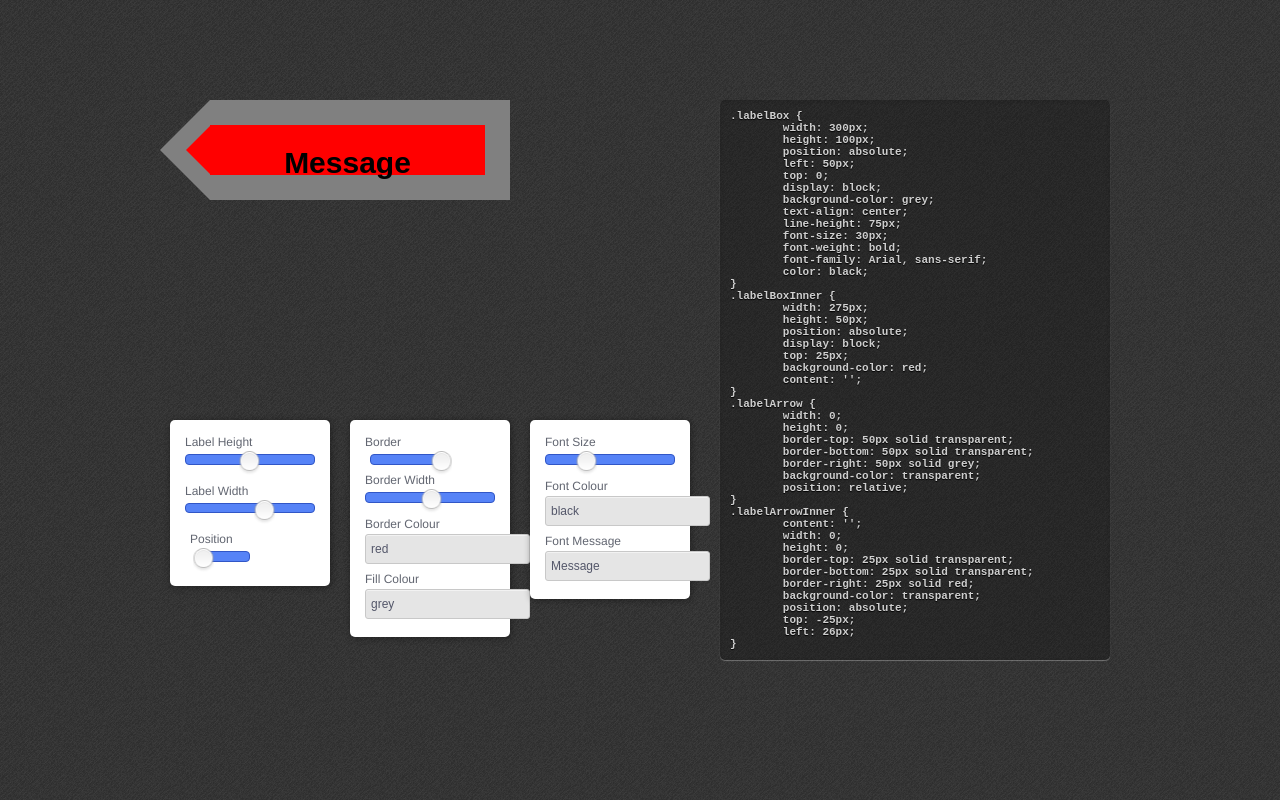
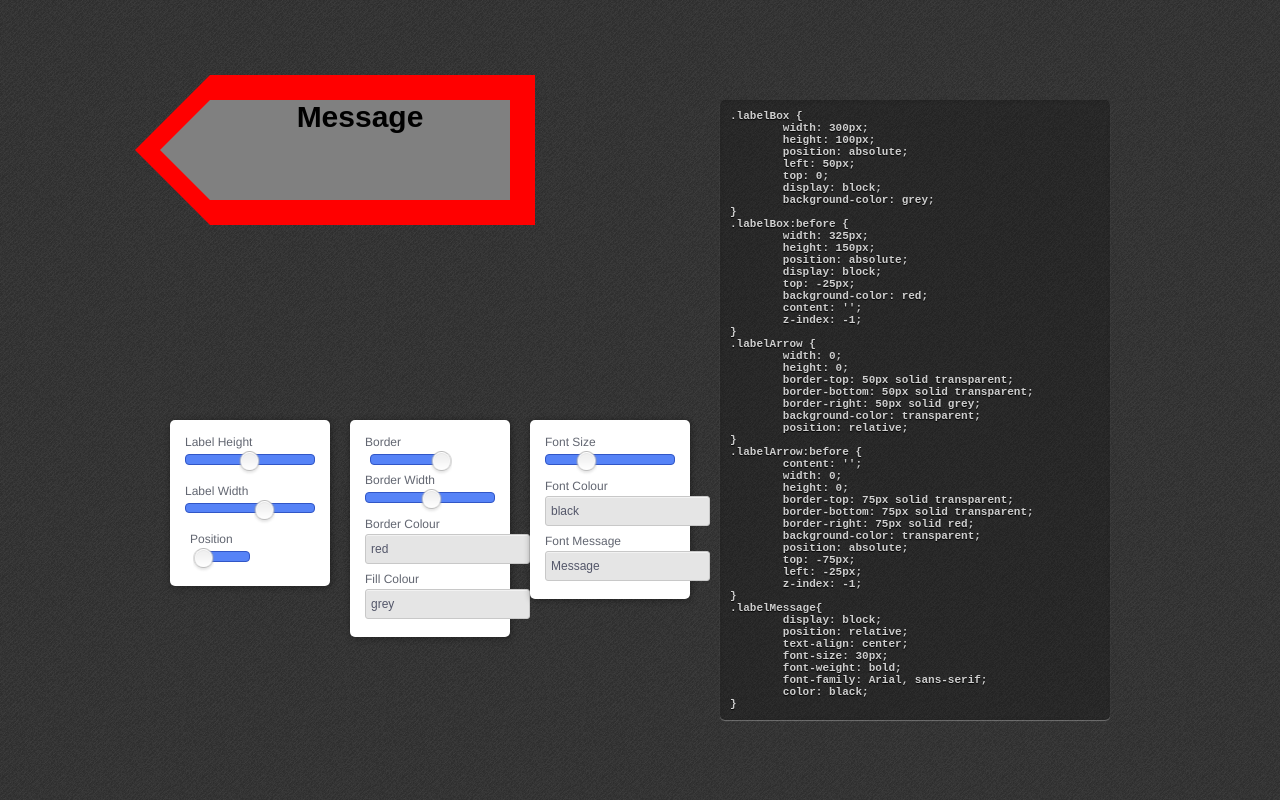
Before and after one commit to JohnAkerman/CSS-Label-Generator, a plain HTML site: page index.html in a window 1280 px wide. Drawn offline with Linux system fonts and the light colour scheme.

Commit message:
Removed redundent divs by using :before. Border is now actually the outter side of box.

```diff
--- a/index.html
+++ b/index.html
@@ -29,8 +29,9 @@
 
 			function makeHTML() {
 
-				outputHTML = "<div class='labelContainer'><div class='labelArrow'><div class='labelArrowInner'></div></div><div class='labelBox'><div class='labelBoxInner'><span class='labelMessage'>"+cssElements['message']+"</span></div></div></div>";
+				//outputHTML = "<div class='labelContainer'><div class='labelArrow'><div class='labelArrowInner'></div></div><div class='labelBox'><div class='labelBoxInner'><span class='labelMessage'>"+cssElements['message']+"</span></div></div></div>";
 
+outputHTML = "<div class='labelContainer'><div class='labelArrow'></div><div class='labelBox'><span class='labelMessage'>"+cssElements['message']+"</span></div></div>";
 				$("#labelOutput").html(outputHTML);
 			}
 
@@ -49,12 +50,7 @@
 				outputCSS += "\ttop: 0;\n";
 				outputCSS += "\tdisplay: block;\n";
 				outputCSS += "\tbackground-color: " + cssElements['backgroundColor'] + ";\n";
-				outputCSS += "\ttext-align: center;\n";
-				outputCSS += "\tline-height: " + (cssElements['height'] - cssElements['borderWidth']) + "px;\n";
-				outputCSS += "\tfont-size: " + cssElements['fontSize'] + "px;\n";
-				outputCSS += "\tfont-weight: " + cssElements['fontWeight'] + ";\n";
-				outputCSS += "\tfont-family: Arial, sans-serif;\n";
-				outputCSS += "\tcolor: " + cssElements['fontColor'] + ";\n";
+
 
 				if (parseInt(cssElements['box-shadow']) == 1) {
 					outputCSS += "\tbox-shadow: rgba(0,0,0,0.3) 0 1px 1px;\n";
@@ -65,18 +61,19 @@
 				outputCSS += "}\n";
 
 				if (parseInt(cssElements['borderQuestion']) == 1) {
-					outputCSS += ".labelBoxInner {\n";
-					outputCSS += "\twidth: " + (cssElements['width'] - cssElements['borderWidth']) + "px;\n";
-					outputCSS += "\theight: " + (cssElements['height'] - cssElements['borderWidth'] - cssElements['borderWidth']) + "px;\n";
+					outputCSS += ".labelBox:before {\n";
+					outputCSS += "\twidth: " + (cssElements['width'] + cssElements['borderWidth']) + "px;\n";
+					outputCSS += "\theight: " + (cssElements['height'] + cssElements['borderWidth'] + cssElements['borderWidth']) + "px;\n";
 					outputCSS += "\tposition: absolute;\n";
 
 					if (cssElements['position'] == "right")
-						outputCSS += "\tleft: " + cssElements['borderWidth'] + "px;\n";
+						outputCSS += "\tleft: -" + cssElements['borderWidth'] + "px;\n";
 
 					outputCSS += "\tdisplay: block;\n";
-					outputCSS += "\ttop: " + cssElements['borderWidth'] + "px;\n";
+					outputCSS += "\ttop: -" + cssElements['borderWidth'] + "px;\n";
 					outputCSS += "\tbackground-color: " + cssElements['borderColor'] + ";\n";
 					outputCSS += "\tcontent: '';\n";
+					outputCSS += "\tz-index: -1;\n";
 					outputCSS += "}\n";
 				}
 
@@ -98,31 +95,43 @@
 				outputCSS += "}\n";
 
 				if (parseInt(cssElements['borderQuestion']) == 1) {
-					outputCSS += ".labelArrowInner {\n";
+					outputCSS += ".labelArrow:before {\n";
 					outputCSS += "\tcontent: '';\n";
 					outputCSS += "\twidth: 0;\n";
 					outputCSS += "\theight: 0;\n";
-					outputCSS += "\tborder-top: " + (cssElements['labelBoxLeft'] - cssElements['borderWidth']) + "px solid " + cssElements['backgroundTrans'] + ";\n";
-					outputCSS += "\tborder-bottom: " + (cssElements['labelBoxLeft'] - cssElements['borderWidth']) + "px solid " + cssElements['backgroundTrans'] + ";\n";
+					outputCSS += "\tborder-top: " + (cssElements['borderWidth'] + cssElements['labelBoxLeft']) + "px solid " + cssElements['backgroundTrans'] + ";\n";
+					outputCSS += "\tborder-bottom: " + (cssElements['borderWidth'] + cssElements['labelBoxLeft']) + "px solid " + cssElements['backgroundTrans'] + ";\n";
 
 					if (cssElements['position'] == "right")
 						outputCSS += "\tborder-left: " + (cssElements['labelBoxLeft'] - cssElements['borderWidth']) + "px solid " + cssElements['borderColor'] + ";\n";
 					else
-						outputCSS += "\tborder-right: " + (cssElements['labelBoxLeft'] - cssElements['borderWidth']) + "px solid " + cssElements['borderColor'] + ";\n";
+						outputCSS += "\tborder-right: " + (cssElements['borderWidth'] + cssElements['labelBoxLeft']) + "px solid " + cssElements['borderColor'] + ";\n";
 
 					outputCSS += "\tbackground-color: " + cssElements['backgroundTrans'] + ";\n";
 					outputCSS += "\tposition: absolute;\n";
-					outputCSS += "\ttop: -" + (cssElements['labelBoxLeft'] - cssElements['borderWidth']) + "px;\n";
+					outputCSS += "\ttop: -" + (cssElements['borderWidth'] + cssElements['labelBoxLeft']) + "px;\n";
 
 					if (cssElements['position'] == "right") {
 						var tmp = parseInt(cssElements['labelBoxLeft']) + 1;
-						outputCSS += "\tleft: -" + tmp +  "px;\n";
+						outputCSS += "\tleft: " + tmp +  "px;\n";
 					} else {
-						var tmp = parseInt(cssElements['borderWidth']) + 1;
-						outputCSS += "\tleft: " + tmp +  "px;\n";
+						outputCSS += "\tleft: -" + cssElements['borderWidth'] +  "px;\n";
 					}
+					outputCSS += "\tz-index: -1;\n";
 					outputCSS += "}\n";
 				}
+
+				outputCSS += ".labelMessage{\n";
+				outputCSS += "\tdisplay: block;\n";
+				outputCSS += "\tposition: relative;\n";
+				outputCSS += "\ttext-align: center;\n";
+				//outputCSS += "\tline-height: " + (cssElements['height'] - cssElements['borderWidth']) + "px;\n";
+				outputCSS += "\tfont-size: " + cssElements['fontSize'] + "px;\n";
+				outputCSS += "\tfont-weight: " + cssElements['fontWeight'] + ";\n";
+				outputCSS += "\tfont-family: Arial, sans-serif;\n";
+				outputCSS += "\tcolor: " + cssElements['fontColor'] + ";\n";
+				outputCSS += "}\n";
+
 
 				$("#activeStyle").replaceWith("<style id='activeStyle' type='text/css'>" + outputCSS + "</style>");
 				$("#cssOutput #code").html(outputCSS);
```
